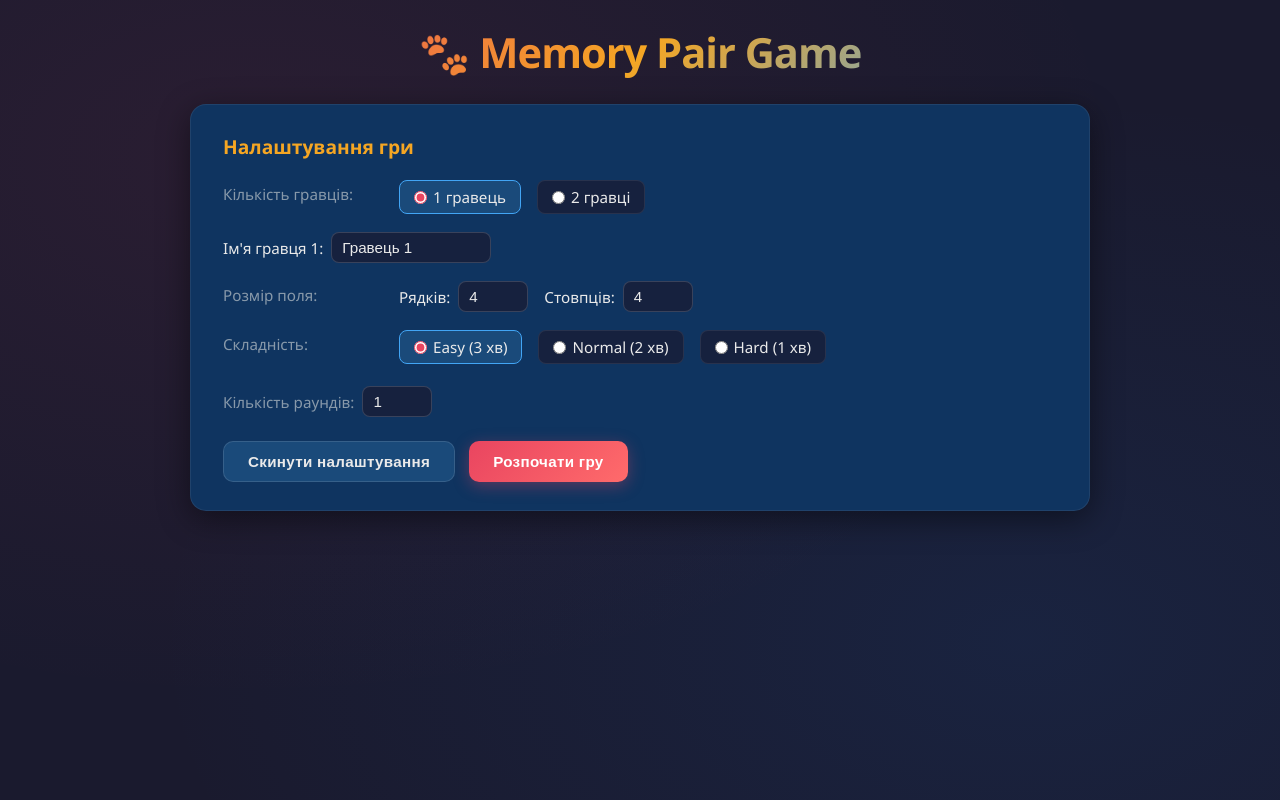
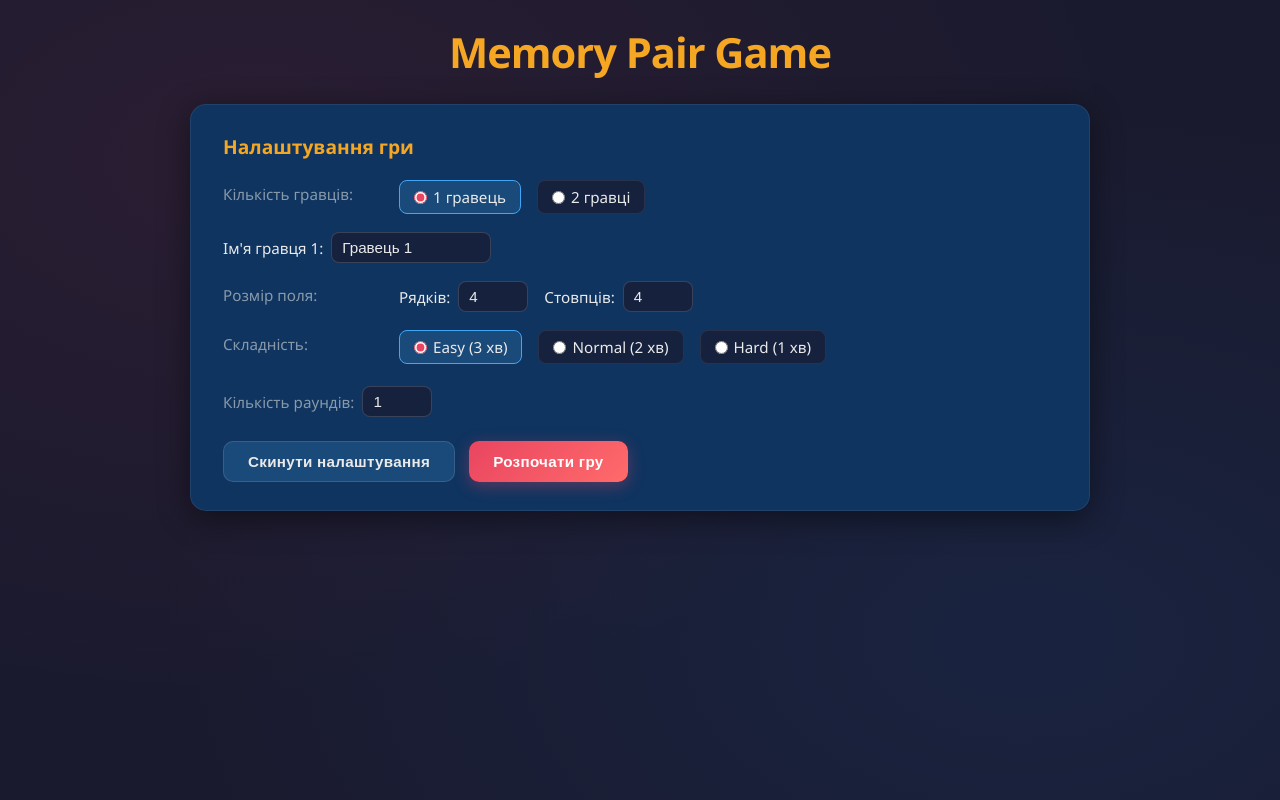
Before and after one commit to Anhelina-Kuzmich/labsJs, a plain HTML site: page lab8/tasks/task1/index.html in a window 1280 px wide. Drawn offline with Linux system fonts and the light colour scheme.

Commit message:
modify lab8 task1

```diff
--- a/lab8/tasks/task1/index.html
+++ b/lab8/tasks/task1/index.html
@@ -3,7 +3,7 @@
 <head>
   <meta charset="UTF-8" />
   <meta name="viewport" content="width=device-width, initial-scale=1.0"/>
-  <title>Memory Pair Game 🐾</title>
+  <title>Memory Pair Game</title>
   <link rel="stylesheet" href="style.css" />
 </head>
 <body>
@@ -11,7 +11,7 @@
   <div id="app">
 
     <div id="settings-panel" class="panel">
-      <h1 class="game-title">🐾 Memory Pair Game</h1>
+      <h1 class="game-title">Memory Pair Game</h1>
 
       <div class="settings-block">
         <h2>Налаштування гри</h2>
@@ -84,7 +84,7 @@
         </div>
 
         <div id="game-status">
-          <div id="timer-display">⏱ <span id="timer-value">03:00</span></div>
+          <div id="timer-display"><span id="timer-value">03:00</span></div>
           <div id="current-turn-display"></div>
         </div>
 
--- a/lab8/tasks/task1/style.css
+++ b/lab8/tasks/task1/style.css
@@ -48,7 +48,7 @@ body {
   letter-spacing: -1px;
   text-align: center;
   margin-bottom: 24px;
-  background: linear-gradient(135deg, #e94560, #f5a623, #42a5f5);
+  background:#f5a623;
   -webkit-background-clip: text;
   -webkit-text-fill-color: transparent;
   background-clip: text;
```
